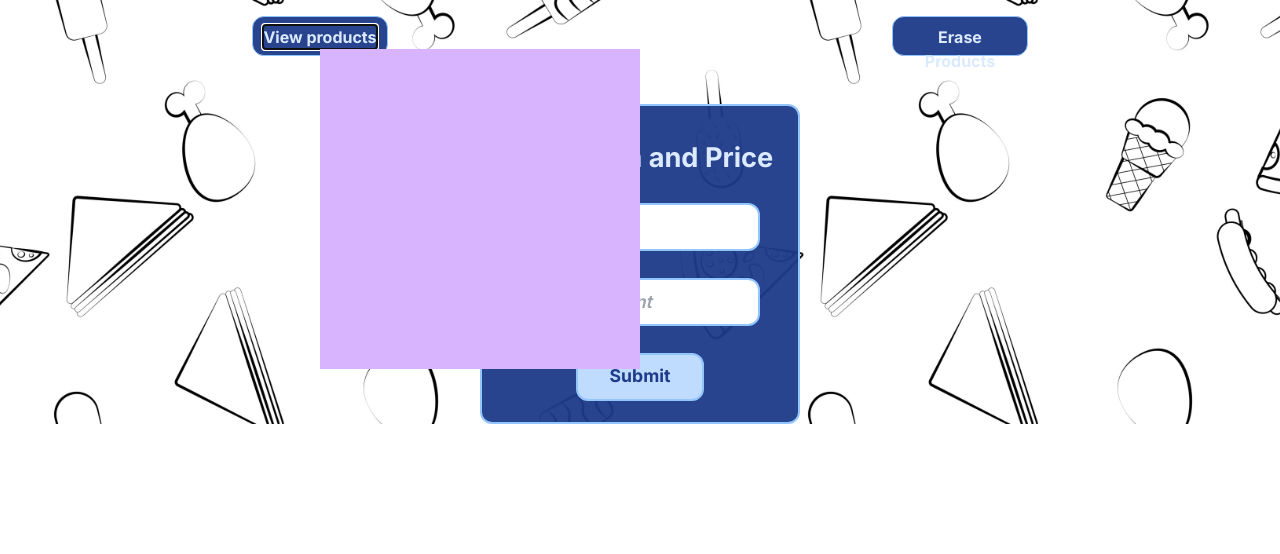
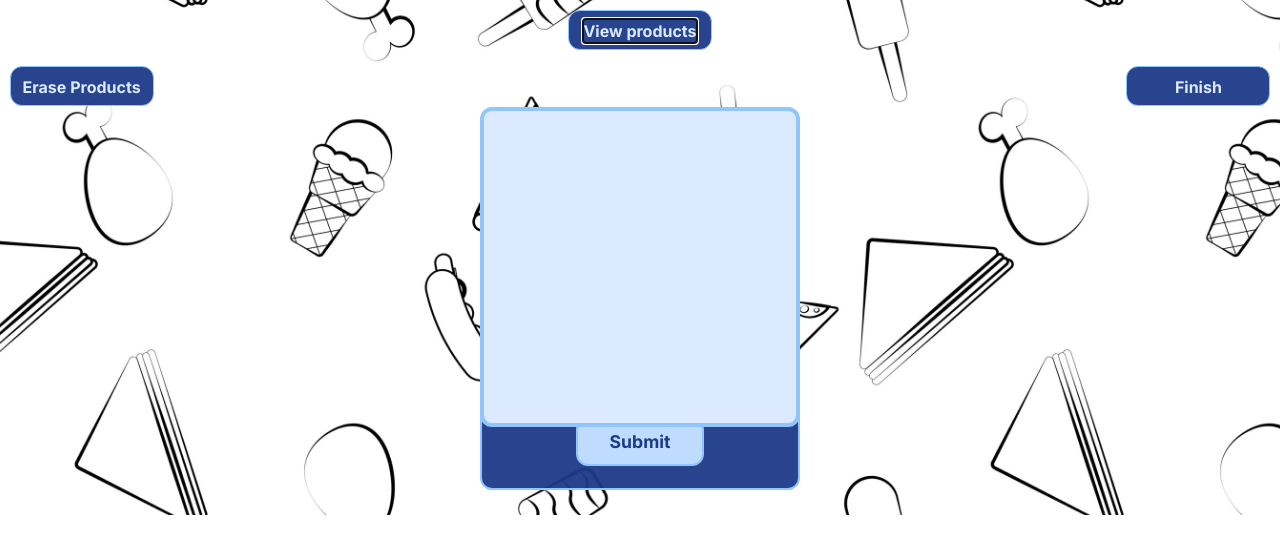
Before and after one commit to Zeke-Cachi/Check_Splitter_webapp, a Next.js app: page /pages/mainPage in a window 1280 px wide. Both pictures are taken after a click on the button "View products". Shown: the top 554 px of the page. Built offline with nearby package versions, Linux system fonts and the light colour scheme.

Commit message:
more styling added, finish button added

```diff
--- a/app/components/ParticipantCard.js
+++ b/app/components/ParticipantCard.js
@@ -1,7 +1,8 @@
 "use client"
-import participantCardUtilities from "./participantCardUtilities"
+import participantCardUtilities from "./participantCardUtilities";
 
-const ParticipantCard = ({id, handleCheckedUsers, amount, items, handleFinish}) => {
+
+const ParticipantCard = ({id, handleCheckedUsers, amount, items, finish}) => {
 
   const {
     handleCheckboxChange,
@@ -15,32 +16,42 @@ const ParticipantCard = ({id, handleCheckedUsers, amount, items, handleFinish})
     isChecked
   } = participantCardUtilities(id, handleCheckedUsers, amount, items);
 
+
   return (
-    <div className="bg-red-200 text-black w-[15rem] h-[10rem] border-[1px] border-purple-500 m-[1rem]">
+    <div className={`flex flex-col ${finish ? "justify-around" : "justify-between "}
+    ${finish ? "bg-yellow-100/[.95] border-yellow-300" : "bg-blue-900/[.95] border-blue-300"} mx-auto
+    my-[.5rem] bg-blue-900/[.95] w-[10rem] h-[14rem] rounded-xl border-[2px]
+    text-center p-[.7rem]`}>
 
       <form
         onSubmit={hide}
-        className={`${hideInput()}`}>
+        className={`${hideInput()} flex justify-center`}>
         <input
           type="text"
           placeholder="Write name here"
-          onChange={handleSaveName} />
+          onChange={handleSaveName}
+          className="rounded-xl mt-[.7rem] w-[8rem] h-[2rem] text-[.9rem] italic text-center
+          text-blue-900 font-bold" />
       </form>
 
-      <h3 className={`${showName()}`}>{saveName}</h3>
+      <h3 className={`${showName()} ${finish ? "text-blue-900" : "text-blue-100"} text-[1.2rem] font-bold`}>{saveName}</h3>
 
-      <div className={`${showName()}`}>Amount</div>
-      <h6 className={`${showName()}`}>${Number(counter.toFixed(2))}</h6>
+      <h6 className={`${showName()} ${finish ? "text-blue-900" : "text-blue-100"}  text-[1.8rem] font-bold`}>${Number(counter.toFixed(2))}</h6>
 
-      <label className={`${showName()}`}>Check here to add to the bill</label>
+      <label className={`${showName()} ${finish ? "hidden" : "block"} text-[.8rem] text-blue-100 `}>Check here to add to the bill</label>
+
       <input
         type="checkbox"
         checked={isChecked}
         onChange={handleCheckboxChange}
-        className={`${showName()}`} />
+        className={`${showName()} ${finish ? "hidden" : "block"} checkbox checkbox-warning mx-auto w-[1rem] h-[1rem]`} />
+
+
 
       <button
-        className={`${showName()}`}
+        className={`${showName()} ${finish ? "hidden" : "block"}  mx-auto w-[5rem] bg-blue-200 border-[2px]
+        border-blue-300 text-blue-900 hover:text-blue-950 text-[.9rem] font-bold
+        rounded-xl mx-auto hover:bg-blue-50`}
         onClick={show}>Edit
       </button>
 
--- a/app/page.js
+++ b/app/page.js
@@ -1,14 +1,17 @@
 "use client"
-import { useState } from "react";
+import { useState, useEffect } from "react";
 import Link from 'next/link'
 
 const Page = () => {
 
   const [users, setUsers] = useState(0)
+  const [triggerPage, setTriggerPage] = useState(false)
+
 
   const checkAmount = (e) => {
     e.preventDefault();
     e.target.value > 10 || e.target.value < 2 ? alert('Please enter an amount between 2 and 10') : null;
+    setTriggerPage(true)
   }
 
   const saveInput = (e) => {
--- a/app/pages/mainPage/mainPageUtilities.js
+++ b/app/pages/mainPage/mainPageUtilities.js
@@ -28,6 +28,7 @@ const MainPageUtilities = () => {
 
     //CHANGE STYLING OF THE PARTICIPANTS CARDS ON FINISH
     const [finish, setFinish] = useState(false)
+
 
     //SAVES THE PRODUCTS DATA IN LOCAL STORAGE SO YOU DON´T LOSE THEM ON REFRESH
     useEffect(() => {
@@ -74,7 +75,7 @@ const MainPageUtilities = () => {
         id={i}
         items={items}
         handleCheckedUsers={handleCheckedUsers}
-        handleFinish={handleFinish}
+        finish={finish}
         amount={amount}/>
     ));
     }
@@ -149,7 +150,9 @@ const MainPageUtilities = () => {
     handleItemSubmit,
     eraseItems,
     items,
-    cleanRef
+    cleanRef,
+    finish,
+    handleFinish
     }
   )
 }
--- a/app/pages/mainPage/page.jsx
+++ b/app/pages/mainPage/page.jsx
@@ -15,14 +15,16 @@ const MainPage = () => {
     eraseItems,
     items,
     cleanRef,
+    finish,
+    handleFinish
     } = MainPageUtilities();
 
   return (
 
-    <main className="bg-[url('/img/bg.jpg')] bg-center bg-contain pt-[1rem]">
+    <main className="bg-[url('/img/bg.jpg')] bg-center bg-contain p-[.6rem]">
       {/* POPOVER FOR THE PRODUCTS LIST */}
-      <div className='flex justify-around mb-[3rem]'>
-        <Popover className="relative bg-blue-900/[.95] h-[2.5rem] w-[8.5rem] rounded-xl text-blue-100
+      <div className='flex flex-col items-center mb-[3rem]'>
+        <Popover className="mb-[1rem] bg-blue-900/[.95] h-[2.5rem] w-[9rem] rounded-xl text-blue-100
         text-center grid place-items-center border-[1px] border-blue-300 font-bold p-[0.5rem]">
           <Popover.Button>View products</Popover.Button>
 
@@ -34,29 +36,40 @@ const MainPage = () => {
           leaveFrom="transform scale-100 opacity-100"
           leaveTo="transform scale-95 opacity-0">
 
-            <Popover.Panel className="absolute z-10 w-[20rem] h-[20rem] bg-purple-300">
+            <Popover.Panel className="absolute transform translate-x-[-50%] top-[4rem] z-10
+            w-[20rem] min-h-[20rem] bg-blue-100 border-[4px] border-blue-300 p-[.5rem] rounded-xl text-blue-900">
                 {items.map( (products,i) => {
                   return (
-                  <div key={i}>
+                  <div key={i}
+                    className="mb-[.5rem]">
                     <p>Product: {products.name}</p>
-                    <p>Price: {products.price}</p>
+                    <p>Price: ${products.price}</p>
+                    <hr className='bg-blue-900 text-blue-900 h-[3px] w-[90%] mx-auto'/>
                   </div>)
                 })}
             </Popover.Panel>
           </Transition>
         </Popover>
 
+
+        <div className='w-[100%] flex justify-between'>
           {/* BUTTON TO ERASE ALL PRODUCTS */}
           <button
             onClick={eraseItems}
-          className="bg-blue-900/[.95] h-[2.5rem] w-[8.5rem] rounded-xl text-blue-100
+            className="mb-[1rem] bg-blue-900/[.95] h-[2.5rem] w-[9rem] rounded-xl text-blue-100
           text-center grid place-items-center border-[1px] border-blue-300 font-bold p-[0.5rem]">
             Erase Products
           </button>
+
+          <button
+            onClick={handleFinish}
+            className="bg-blue-900/[.95] h-[2.5rem] w-[9rem] rounded-xl text-blue-100
+            text-center grid place-items-center border-[1px] border-blue-300 font-bold p-[0.5rem]">Finish</button>
+        </div>
       </div>
 
-      <div className="w-[20rem] h-[20rem] bg-blue-900/[0.95] text-blue-100 mx-auto rounded-xl grid
-      grid-rows-4 border-[2px] border-blue-300 p-[.5rem]">
+      <div className={`w-[20rem] h-[20rem] transition-opacity opacity-100 ${!finish ? "block" : "hidden opacity-0"} bg-blue-900/[0.95] text-blue-100 mx-auto rounded-xl grid
+      grid-rows-4 border-[2px] border-blue-300 p-[.5rem]`}>
         <label className='h-[1rem] mx-auto mt-[1.5rem] font-bold text-[1.7rem]'>Enter Item and Price</label>
         <form
           onSubmit={handleItemSubmit}
@@ -82,8 +95,9 @@ const MainPage = () => {
         </form>
       </div>
 
+      <div className='mt-[1rem] flex flex-wrap'>
         {renderUsers()}
-
+      </div>
     </main>
 
   )
--- a/package.json
+++ b/package.json
@@ -10,13 +10,16 @@
   },
   "dependencies": {
     "@headlessui/react": "^1.7.14",
+    "@tailwindcss/forms": "^0.5.3",
     "autoprefixer": "10.4.14",
+    "daisyui": "^2.51.6",
     "eslint": "8.40.0",
     "eslint-config-next": "13.4.2",
     "next": "13.4.2",
     "postcss": "8.4.23",
     "react": "18.2.0",
     "react-dom": "18.2.0",
+    "react-icons": "^4.8.0",
     "sonner": "^0.3.5",
     "sweetalert2": "^11.7.5",
     "tailwindcss": "3.3.2"
--- a/tailwind.config.js
+++ b/tailwind.config.js
@@ -9,5 +9,6 @@ module.exports = {
     extend: {
     },
   },
-  plugins: [],
+  plugins: [require("@tailwindcss/forms")],
+  plugins: [require("daisyui")],
 }
```
Also changed, not shown: 1 other file (tests, documents, lock files or other folders). Lines whose indentation alone changed are shown as unchanged.
